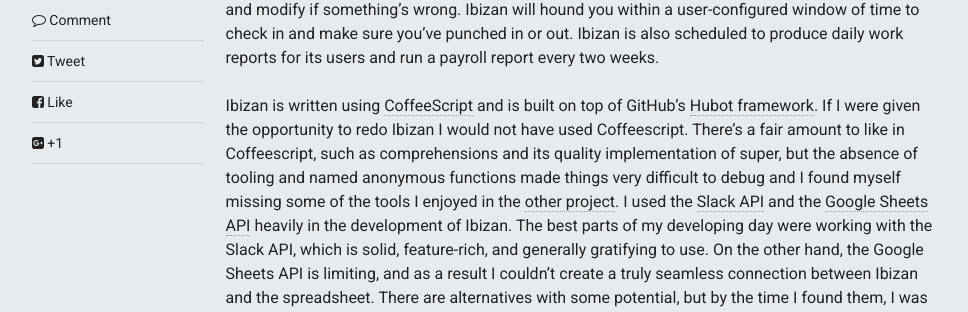
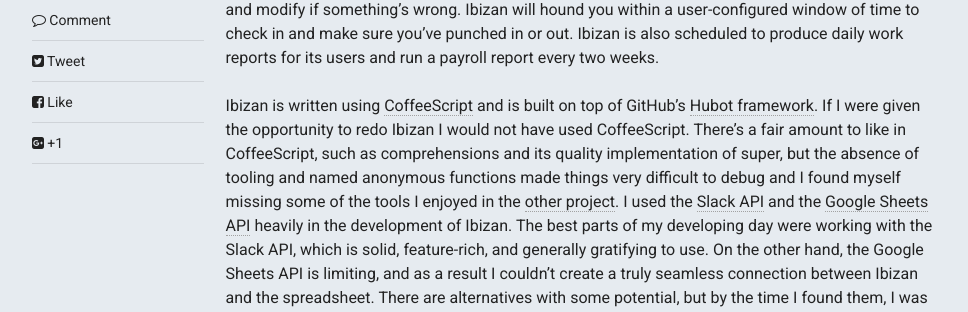
Before and after one commit to aaronsky/aaronsky, a Jekyll site: the page built from _posts/2016-05-07-ibizan-post-mortem.md, in a window 1280 px wide. Shown: the part 764-1076 px from the top of the page, without its empty margins (154-1122 px from the left). Built offline with Jekyll 4.4.1, drawn with Linux system fonts in a browser that asks for light colours; comment, search, counter and statistics services are not loaded.

```diff
--- a/_posts/2016-05-07-ibizan-post-mortem.md
+++ b/_posts/2016-05-07-ibizan-post-mortem.md
@@ -11,7 +11,7 @@ Back in January I was messaged by a good friend of mine, Reid Young of Fangamer.
 
 [Ibizan](https://github.com/ibizan/ibizan) is a dog-themed timesheet-tracking bot for your Slack team. You can use it to clock in and out, record vacation time, sick time, and unpaid work time directly from Slack. It provides utilities for tracking time spent on projects, attaching notes to your recorded time, and handling of date ranges and block-time. It records everything onto a Google Sheets spreadsheet so things are easy to read and modify if something's wrong. Ibizan will hound you within a user-configured window of time to check in and make sure you've punched in or out. Ibizan is also scheduled to produce daily work reports for its users and run a payroll report every two weeks.
 
-Ibizan is written using [CoffeeScript](http://coffeescript.org/) and is built on top of GitHub's [Hubot framework](https://hubot.github.com/). If I were given the opportunity to redo Ibizan I would not have used Coffeescript. There's a fair amount to like in Coffeescript, such as comprehensions and its quality implementation of super, but the absence of tooling and named anonymous functions made things very difficult to debug and I found myself missing some of the tools I enjoyed in the [other project](http://skyaaron.com/blog/atlas-post-mortem/). I used the [Slack API](https://api.slack.com/) and the [Google Sheets API](https://developers.google.com/google-apps/spreadsheets/) heavily in the development of Ibizan. The best parts of my developing day were working with the Slack API, which is solid, feature-rich, and generally gratifying to use. On the other hand, the Google Sheets API is limiting, and as a result I couldn't create a truly seamless connection between Ibizan and the spreadsheet. There are alternatives with some potential, but by the time I found them, I was out of time to completely revamp the spreadsheet backend.
+Ibizan is written using [CoffeeScript](http://coffeescript.org/) and is built on top of GitHub's [Hubot framework](https://hubot.github.com/). If I were given the opportunity to redo Ibizan I would not have used CoffeeScript. There's a fair amount to like in CoffeeScript, such as comprehensions and its quality implementation of super, but the absence of tooling and named anonymous functions made things very difficult to debug and I found myself missing some of the tools I enjoyed in the [other project](http://skyaaron.com/blog/atlas-post-mortem/). I used the [Slack API](https://api.slack.com/) and the [Google Sheets API](https://developers.google.com/google-apps/spreadsheets/) heavily in the development of Ibizan. The best parts of my developing day were working with the Slack API, which is solid, feature-rich, and generally gratifying to use. On the other hand, the Google Sheets API is limiting, and as a result I couldn't create a truly seamless connection between Ibizan and the spreadsheet. There are alternatives with some potential, but by the time I found them, I was out of time to completely revamp the spreadsheet backend.
 
 With all that said, I felt like Ibizan is some of my best work in terms of code structure and long-term planning. I put a lot of thought into Ibizan's class structure and the language parser, which "swiss-cheeses" any input it gets to extrapolate meaning and stores the rest as punch notes. Reid was gracious enough to grant me total ownership of Ibizan and the code, which motivated my plans to open source it and present it at [Imagine RIT](https://www.rit.edu/imagine/planyourday16/exhibit.php?id=1229). Ibizan also represents my first foray into freelance, which was very exciting for someone about to graduate college in two days. I wish I could commit to this project longer, but I'm trying to minimize chaos as I start a new full-time position in Boston in June. Once I get my life squared away, I'd like to revisit this one.
 
```
Also changed, not shown: _posts/2016-11-13-chronic-illness-and-time.md (added, +25 -0 lines).
